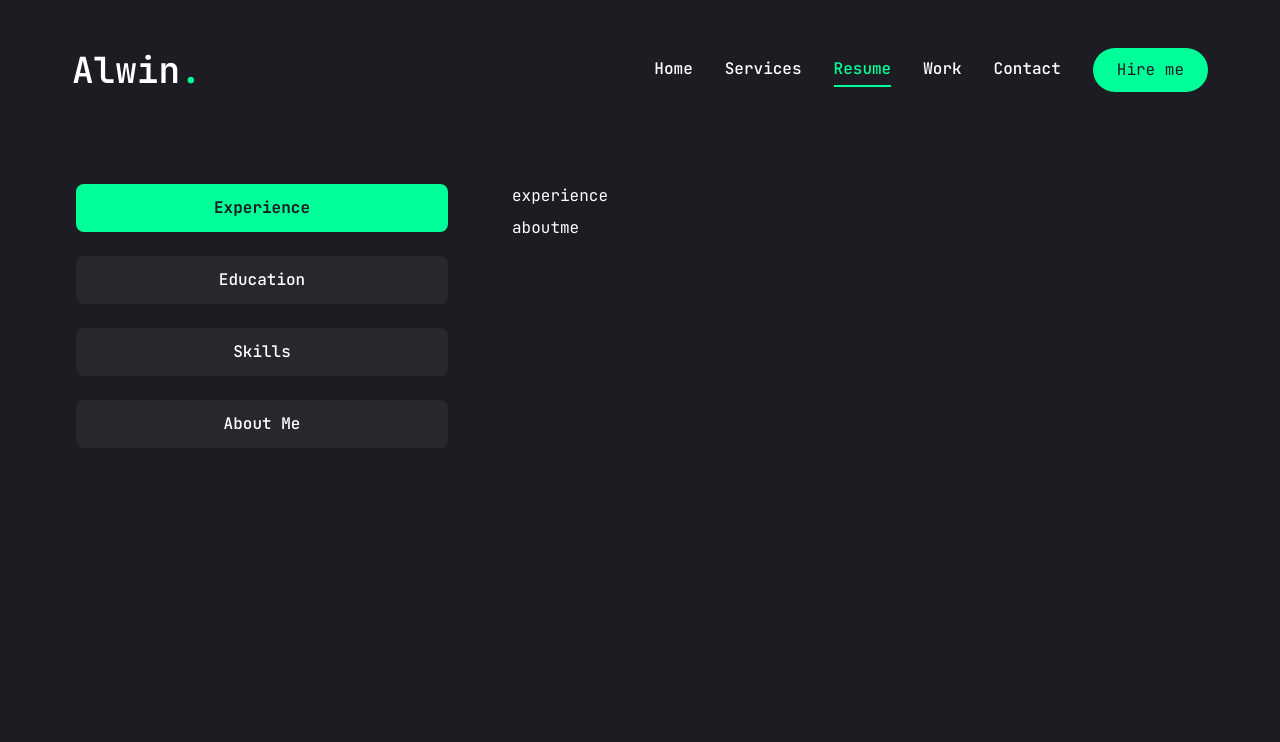
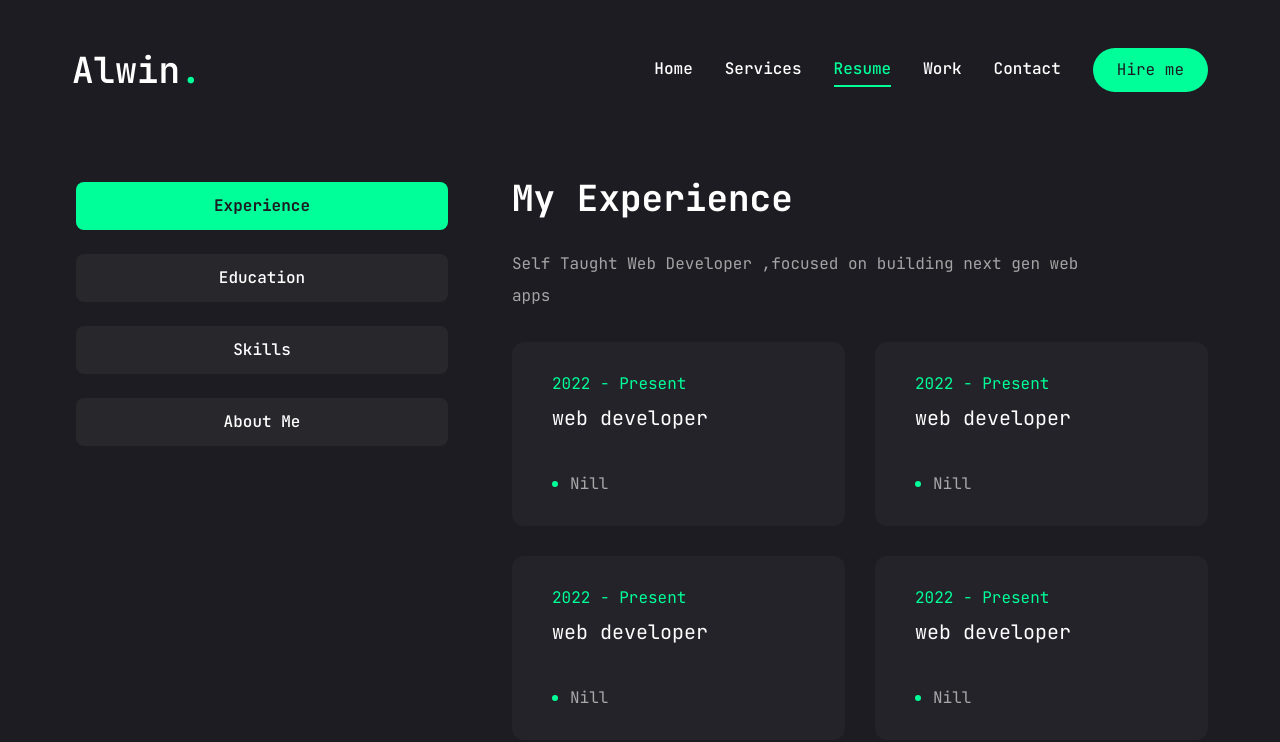
Before and after one commit to retr0717/portfolio, a Next.js app: page /resume in a window 1280 px wide. Shown: the top 742 px of the page. Built offline with nearby package versions, Linux system fonts and the light colour scheme.

Commit message:
resume page : expreience tab content done

```diff
--- a/app/resume/page.tsx
+++ b/app/resume/page.tsx
@@ -52,7 +52,7 @@
   ],
 };
 
-const experience = {
+const education = {
   icon: "/assets/resume/badge.svg",
   title: "My Education",
   desc: "Been an attentive student",
@@ -110,11 +110,26 @@
   ],
 };
 
-const education = {
+const experience = {
   icon: "/assets/resume/cap.svg",
   title: "My Experience",
-  desc: "Self Taught web developer",
+  desc: "Self Taught Web Developer ,focused on building next gen web apps",
   items: [
+    {
+      company: "Nill",
+      position: "web developer",
+      duration: "2022 - Present",
+    },
+    {
+      company: "Nill",
+      position: "web developer",
+      duration: "2022 - Present",
+    },
+    {
+      company: "Nill",
+      position: "web developer",
+      duration: "2022 - Present",
+    },
     {
       company: "Nill",
       position: "web developer",
@@ -159,18 +174,73 @@
           <div className="min-h-[70vh] w-full">
             {/*experience*/}
             <TabsContent value="experience" className="w-full">
-              experience
+              <div className="flex flex-col gap-[30px] text-center xl:text-left">
+                <h3 className="text-4xl font-bold">{experience.title}</h3>
+                <p className="max-w-[600px] text-white/60 mx-auto xl:mx-0">
+                  {experience.desc}
+                </p>
+                <ScrollArea className="h-[400px]">
+                  <ul className="grid grid-cols-1 lg:grid-cols-2 gap-[30px]">
+                    {experience.items.map((item: any, index: number) => {
+                      return (
+                        <li
+                          key={index}
+                          className="bg-[#232329] h-[184px] py-6 px-10 rounded-xl flex flex-col  justify-center items-center lg:items-start gap-1"
+                        >
+                          <span className="text-accent">{item.duration}</span>
+                          <h3 className="text-xl max-w-[260px] min-h-[60px] text-center lg:text-left">
+                            {item.position}
+                          </h3>
+                          <div className="flex items-center gap-3">
+                            {/*dat*/}
+                            <span className="w-[6px] h-[6px] rounded-full bg-accent"></span>
+                            <p className="text-white/60">{item.company}</p>
+                          </div>
+                        </li>
+                      );
+                    })}
+                  </ul>
+                </ScrollArea>
+              </div>
             </TabsContent>
+
             {/*education*/}
             <TabsContent value="education" className="w-full">
-              education
+              <div className="flex flex-col gap-[30px] text-center xl:text-left">
+                <h3 className="text-4xl font-bold">{education.title}</h3>
+                <p className="max-w-[600px] text-white/60 mx-auto xl:mx-0">
+                  {education.desc}
+                </p>
+                <ScrollArea className="h-[400px]">
+                  <ul className="grid grid-cols-1 lg:grid-cols-2 gap-[30px]">
+                    {education.items.map((item: any, index: number) => {
+                      return (
+                        <li
+                          key={index}
+                          className="bg-[#232329] h-[184px] py-6 px-10 rounded-xl flex flex-col  justify-center items-center lg:items-start gap-1"
+                        >
+                          <span className="text-accent">{item.duration}</span>
+                          <h3 className="text-xl max-w-[260px] min-h-[60px] text-center lg:text-left">
+                            {item.position}
+                          </h3>
+                          <div className="flex items-center gap-3">
+                            {/*dat*/}
+                            <span className="w-[6px] h-[6px] rounded-full bg-accent"></span>
+                            <p className="text-white/60">{item.company}</p>
+                          </div>
+                        </li>
+                      );
+                    })}
+                  </ul>
+                </ScrollArea>
+              </div>
             </TabsContent>
             {/*skills*/}
             <TabsContent value="skills" className="w-full">
               skills
             </TabsContent>
             {/*aboutme*/}
-            <TabsContent value="experience" className="w-full">
+            <TabsContent value="aboutme" className="w-full">
               aboutme
             </TabsContent>
           </div>
--- a/components/ui/scroll-area.tsx
+++ b/components/ui/scroll-area.tsx
@@ -1,9 +1,9 @@
-"use client"
+"use client";
 
-import * as React from "react"
-import * as ScrollAreaPrimitive from "@radix-ui/react-scroll-area"
+import * as React from "react";
+import * as ScrollAreaPrimitive from "@radix-ui/react-scroll-area";
 
-import { cn } from "@/lib/utils"
+import { cn } from "@/lib/utils";
 
 const ScrollArea = React.forwardRef<
   React.ElementRef<typeof ScrollAreaPrimitive.Root>,
@@ -20,8 +20,8 @@
     <ScrollBar />
     <ScrollAreaPrimitive.Corner />
   </ScrollAreaPrimitive.Root>
-))
-ScrollArea.displayName = ScrollAreaPrimitive.Root.displayName
+));
+ScrollArea.displayName = ScrollAreaPrimitive.Root.displayName;
 
 const ScrollBar = React.forwardRef<
   React.ElementRef<typeof ScrollAreaPrimitive.ScrollAreaScrollbar>,
@@ -36,13 +36,13 @@
         "h-full w-2.5 border-l border-l-transparent p-[1px]",
       orientation === "horizontal" &&
         "h-2.5 flex-col border-t border-t-transparent p-[1px]",
-      className
+      className,
     )}
     {...props}
   >
-    <ScrollAreaPrimitive.ScrollAreaThumb className="relative flex-1 rounded-full bg-slate-200 dark:bg-slate-800" />
+    <ScrollAreaPrimitive.ScrollAreaThumb className="relative flex-1 rounded-full bg-accent dark:bg-slate-800" />
   </ScrollAreaPrimitive.ScrollAreaScrollbar>
-))
-ScrollBar.displayName = ScrollAreaPrimitive.ScrollAreaScrollbar.displayName
+));
+ScrollBar.displayName = ScrollAreaPrimitive.ScrollAreaScrollbar.displayName;
 
-export { ScrollArea, ScrollBar }
+export { ScrollArea, ScrollBar };
```
